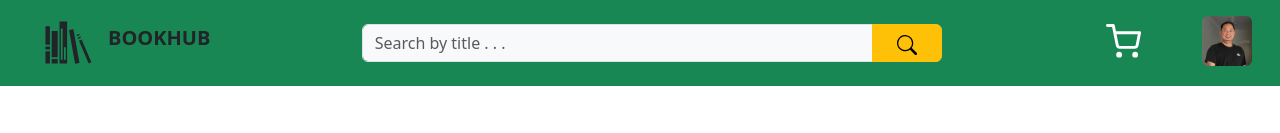
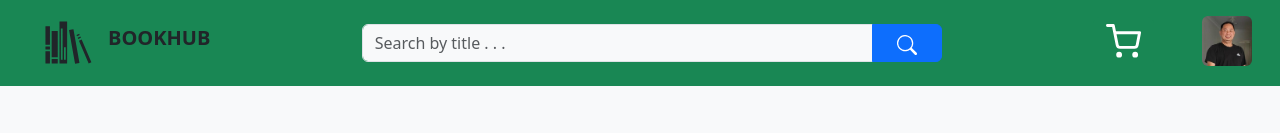
Before and after one commit to thangtruong1808/BookHub, a React (Vite) app: page /book/1 in a window 1280 px wide. Shown: the top 133 px of the page. Built offline with nearby package versions, Linux system fonts and the light colour scheme; no server answers.

Commit message:
working on customer scss

```diff
--- a/src/components/AsideBar.tsx
+++ b/src/components/AsideBar.tsx
@@ -86,7 +86,9 @@ const AsideBar = ({
               aria-expanded="true"
               aria-controls="collapseOne"
             >
-              <span className="fw-bold fs-5 text-center">Genres</span>
+              <span className="fw-bold fs-5 text-center btn-primary">
+                Genres
+              </span>
             </button>
           </h2>
           <div
--- a/src/components/SearchBar.tsx
+++ b/src/components/SearchBar.tsx
@@ -28,12 +28,12 @@ const SearchBar = ({ onSearch }: Props) => {
         />
 
         <button
-          className="btn btn-warning "
+          className="btn btn-primary"
           type="submit"
           id="btn_search"
           style={{ width: "70px" }}
         >
-          <BsSearch style={{ fontSize: "20px", color: "black" }} />
+          <BsSearch style={{ fontSize: "20px" }} />
         </button>
       </div>
     </form>
--- /dev/null
+++ b/src/custom.scss
@@ -0,0 +1,27 @@
+@import 'bootstrap/scss/functions';
+@import 'bootstrap/scss/variables';
+@import 'bootstrap/scss/mixins';
+
+:root {
+    --bs-body-bg: #f8f9fa;
+    --bs-body-color: #212529;
+    /* --bs-body-color: yellow; */
+
+}
+
+[data-theme="dark"] {
+    // --bs-body-bg: #212529;
+    --bs-body-bg: #{$gray-800};
+    --bs-body-color: #adb5bd;
+
+    .btn-primary {
+        --bs-btn-bg: #ffc107;
+        --bs-btn-color: #212529;
+        --bs-btn-hover-bg: #20c997;
+        --bs-btn-border-color: #ffc107;
+    }
+
+    .accordion-button.collapsed {
+        background: #fff;
+    }
+}
--- a/src/index.css
+++ b/src/index.css
@@ -1,14 +1,6 @@
 
 
-:root{
-    --bs-body-bg: #f8f9fa;
-    --bs-body-color: #212529;
-
-
-
-}
-
-[data-theme="dark"]{
+/* [data-theme="dark"]{
     --bs-body-bg: #212529;
     --bs-body-color:#adb5bd;
 
@@ -21,7 +13,7 @@
 .accordion-button.collapsed {
     background: #fff;
 }
-}
+} */
 
 
 /* .myApp{
--- a/src/main.tsx
+++ b/src/main.tsx
@@ -18,6 +18,8 @@ import AppContextProvider from "./components/context/bookContext.js";
 import "bootstrap/dist/css/bootstrap.css";
 // Bootstrap Bundle JS
 import "bootstrap/dist/js/bootstrap.bundle.min";
+
+import "./custom.scss";
 
 import Home from "./pages/Home.tsx";
 import ErrorPage from "./pages/ErrorPage.tsx";
```
